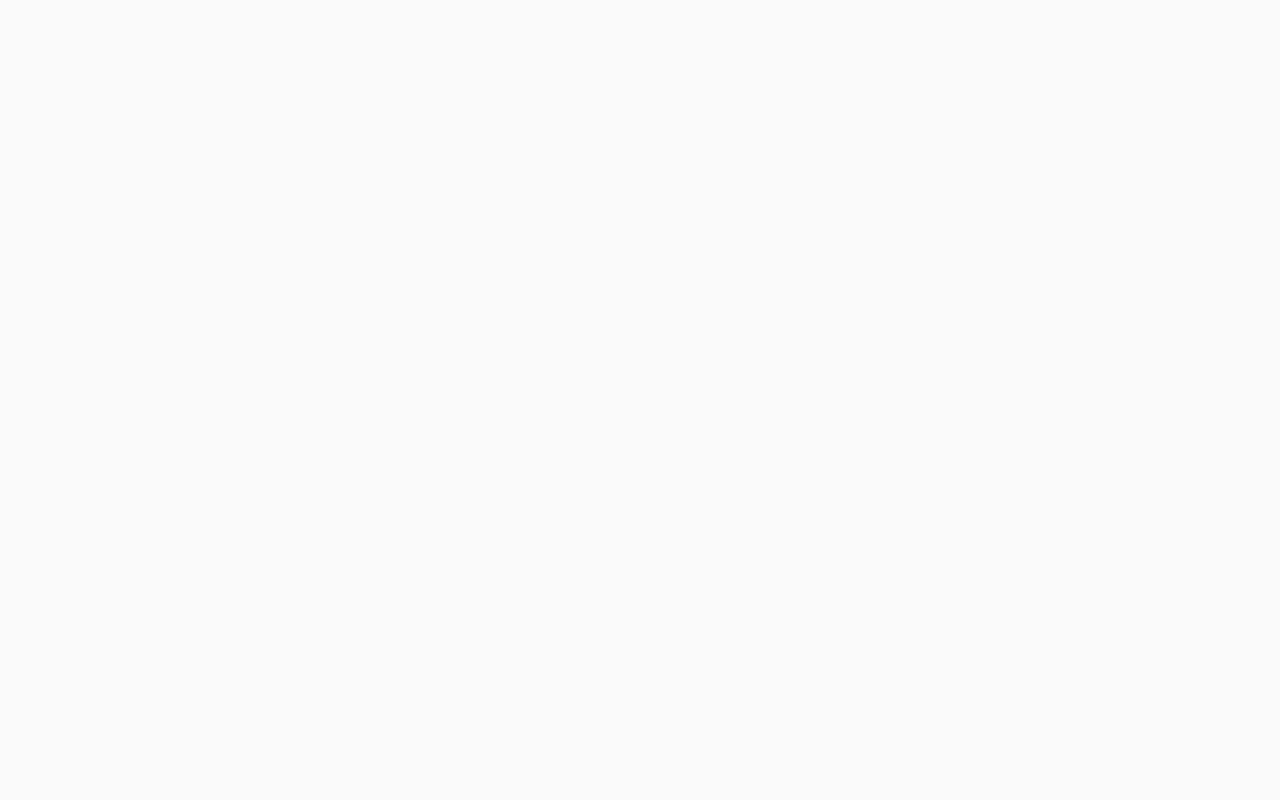
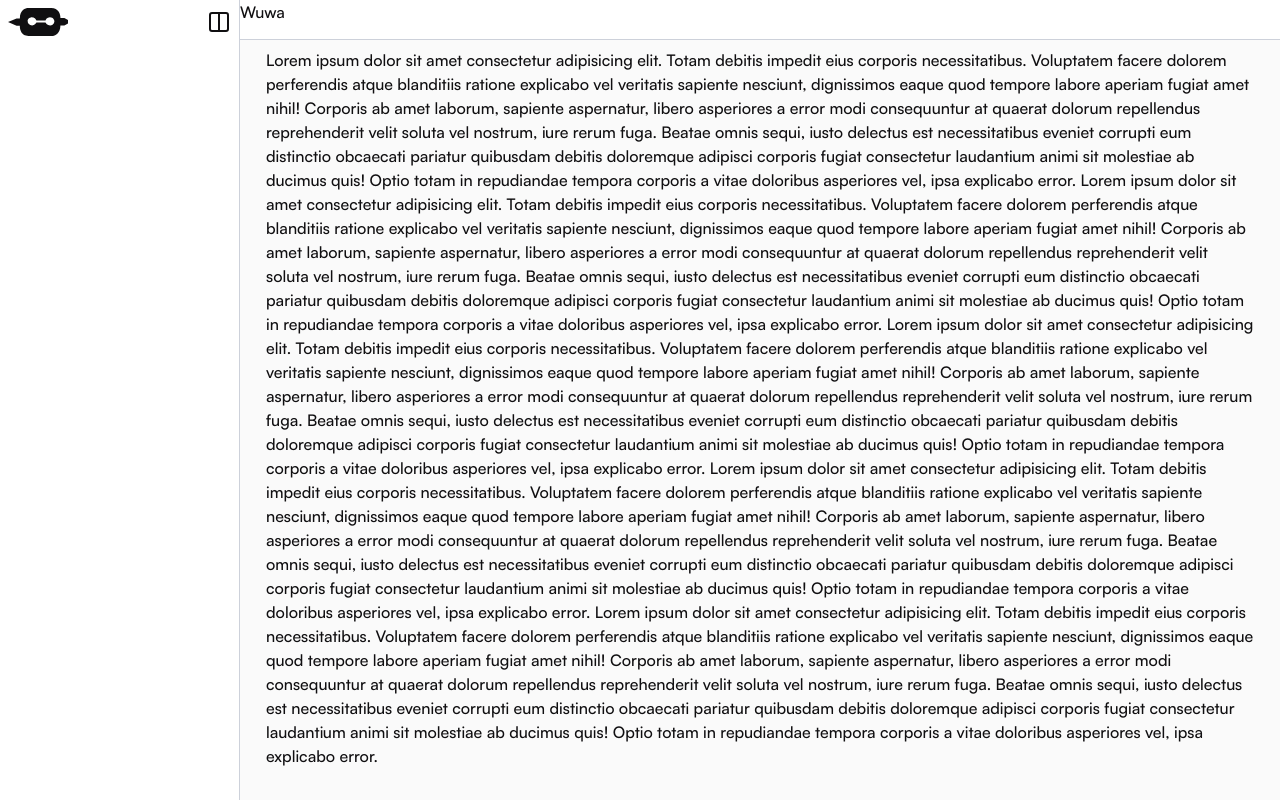
Before and after one commit to Eieien/ThinkFlow, a React (Vite) app: page /test in a window 1280 px wide. Built offline with nearby package versions, Linux system fonts and the light colour scheme.

Commit message:
Progress on User Layout and sidebar

```diff
--- a/src/components/layout/Sidebar.tsx
+++ b/src/components/layout/Sidebar.tsx
@@ -1,11 +1,27 @@
-import react from "React";
+import react, {useState, useEffect} from "react";
+import { Columns2 } from 'lucide-react';
+import Logo from "../LogoStyle";
 
-export default function UserNavigation(){
+interface SidebarProps{
+    collapsed: boolean;
+    toggleSidebar: () => void;
+}
+
+export default function Sidebar({collapsed, toggleSidebar}: SidebarProps){
 
     return (
-        <>
+        <div id="sidebar" className={`${collapsed ? "w-16" : "w-60"} transition-all duration-200 fixed top-0 left-0 h-screen bg-primary-white border-r border-r-light-border`}>
+            <div className="p-2">
+                <div className="flex justify-between items-center">
+                    <Logo type={"single"} styles="w-15"/>
+                    <button onClick={toggleSidebar} className="cursor-pointer">
+                        <Columns2/>
 
-        </>
+                    </button>
+                </div>
+            </div>
+
+        </div>
 
     )
 }
--- /dev/null
+++ b/src/components/layout/UserLayout.tsx
@@ -0,0 +1,44 @@
+import {useEffect, useState, useContext, ReactNode} from "react";
+import Sidebar from "../../components/layout/Sidebar"
+import UserNavigationBar from "../../components/layout/UserNavigationBar"
+
+interface UserLayoutProps{
+    title: String;
+    description: string;
+    children: ReactNode;
+
+}
+export default function UserLayout({title, description, children}: UserLayoutProps){
+
+    const [isCollapsed, setCollapse] = useState(false);
+
+    const toggleSidebar = () => {
+        setCollapse(!isCollapsed);
+    }
+
+    return(
+        <>
+            <title>{title}</title>
+            <meta name="description" content={description}/>
+
+            <div className="relative">
+                <div className="flex">
+                    <Sidebar collapsed={isCollapsed} toggleSidebar={toggleSidebar}/>
+                    <section className={`${isCollapsed ? "ml-16" : "ml-60"} transition-all duration-200 flex w-full flex-col gap-2`}>
+                        <UserNavigationBar/>
+                        <div className="max-w-screen-lg mx-auto w-[95%]">
+                            {children}
+
+
+                        </div>
+                    </section>
+
+                </div>
+
+            </div>
+
+        </>
+
+    )
+
+}
--- /dev/null
+++ b/src/components/layout/UserNavigationBar.tsx
@@ -0,0 +1,14 @@
+import react ,{useState, useEffect} from "react";
+
+export default function UserNavigationBar(){
+
+    return(
+        <div className="w-full h-10 bg-primary-white border-b border-b-light-border">
+            Wuwa
+
+        </div>
+
+    )
+
+
+}
--- a/src/pages/UserPageTest.tsx
+++ b/src/pages/UserPageTest.tsx
@@ -1,17 +1,24 @@
-import react from "react"
-import Layout from "../components/layout/Layout"
-import Sidebar from "../components/layout/Sidebar"
+import react, {useState, useEffect} from "react"
+import UserLayout from "../components/layout/UserLayout"
+
 export default function UserPageTest(){
+
 
     return(
         <>
-            <Layout
-                title="User page"
-                description="test"
-            >
-                <Sidebar/>
+            <UserLayout
+                title="test"
+                description="testing sidebar"
+                >
+                Lorem ipsum dolor sit amet consectetur adipisicing elit. Totam debitis impedit eius corporis necessitatibus. Voluptatem facere dolorem perferendis atque blanditiis ratione explicabo vel veritatis sapiente nesciunt, dignissimos eaque quod tempore labore aperiam fugiat amet nihil! Corporis ab amet laborum, sapiente aspernatur, libero asperiores a error modi consequuntur at quaerat dolorum repellendus reprehenderit velit soluta vel nostrum, iure rerum fuga. Beatae omnis sequi, iusto delectus est necessitatibus eveniet corrupti eum distinctio obcaecati pariatur quibusdam debitis doloremque adipisci corporis fugiat consectetur laudantium animi sit molestiae ab ducimus quis! Optio totam in repudiandae tempora corporis a vitae doloribus asperiores vel, ipsa explicabo error.
+                Lorem ipsum dolor sit amet consectetur adipisicing elit. Totam debitis impedit eius corporis necessitatibus. Voluptatem facere dolorem perferendis atque blanditiis ratione explicabo vel veritatis sapiente nesciunt, dignissimos eaque quod tempore labore aperiam fugiat amet nihil! Corporis ab amet laborum, sapiente aspernatur, libero asperiores a error modi consequuntur at quaerat dolorum repellendus reprehenderit velit soluta vel nostrum, iure rerum fuga. Beatae omnis sequi, iusto delectus est necessitatibus eveniet corrupti eum distinctio obcaecati pariatur quibusdam debitis doloremque adipisci corporis fugiat consectetur laudantium animi sit molestiae ab ducimus quis! Optio totam in repudiandae tempora corporis a vitae doloribus asperiores vel, ipsa explicabo error.
+                Lorem ipsum dolor sit amet consectetur adipisicing elit. Totam debitis impedit eius corporis necessitatibus. Voluptatem facere dolorem perferendis atque blanditiis ratione explicabo vel veritatis sapiente nesciunt, dignissimos eaque quod tempore labore aperiam fugiat amet nihil! Corporis ab amet laborum, sapiente aspernatur, libero asperiores a error modi consequuntur at quaerat dolorum repellendus reprehenderit velit soluta vel nostrum, iure rerum fuga. Beatae omnis sequi, iusto delectus est necessitatibus eveniet corrupti eum distinctio obcaecati pariatur quibusdam debitis doloremque adipisci corporis fugiat consectetur laudantium animi sit molestiae ab ducimus quis! Optio totam in repudiandae tempora corporis a vitae doloribus asperiores vel, ipsa explicabo error.
+                Lorem ipsum dolor sit amet consectetur adipisicing elit. Totam debitis impedit eius corporis necessitatibus. Voluptatem facere dolorem perferendis atque blanditiis ratione explicabo vel veritatis sapiente nesciunt, dignissimos eaque quod tempore labore aperiam fugiat amet nihil! Corporis ab amet laborum, sapiente aspernatur, libero asperiores a error modi consequuntur at quaerat dolorum repellendus reprehenderit velit soluta vel nostrum, iure rerum fuga. Beatae omnis sequi, iusto delectus est necessitatibus eveniet corrupti eum distinctio obcaecati pariatur quibusdam debitis doloremque adipisci corporis fugiat consectetur laudantium animi sit molestiae ab ducimus quis! Optio totam in repudiandae tempora corporis a vitae doloribus asperiores vel, ipsa explicabo error.
+                Lorem ipsum dolor sit amet consectetur adipisicing elit. Totam debitis impedit eius corporis necessitatibus. Voluptatem facere dolorem perferendis atque blanditiis ratione explicabo vel veritatis sapiente nesciunt, dignissimos eaque quod tempore labore aperiam fugiat amet nihil! Corporis ab amet laborum, sapiente aspernatur, libero asperiores a error modi consequuntur at quaerat dolorum repellendus reprehenderit velit soluta vel nostrum, iure rerum fuga. Beatae omnis sequi, iusto delectus est necessitatibus eveniet corrupti eum distinctio obcaecati pariatur quibusdam debitis doloremque adipisci corporis fugiat consectetur laudantium animi sit molestiae ab ducimus quis! Optio totam in repudiandae tempora corporis a vitae doloribus asperiores vel, ipsa explicabo error.
 
-            </Layout>
+
+
+            </UserLayout>
         </>
 
     )
```
